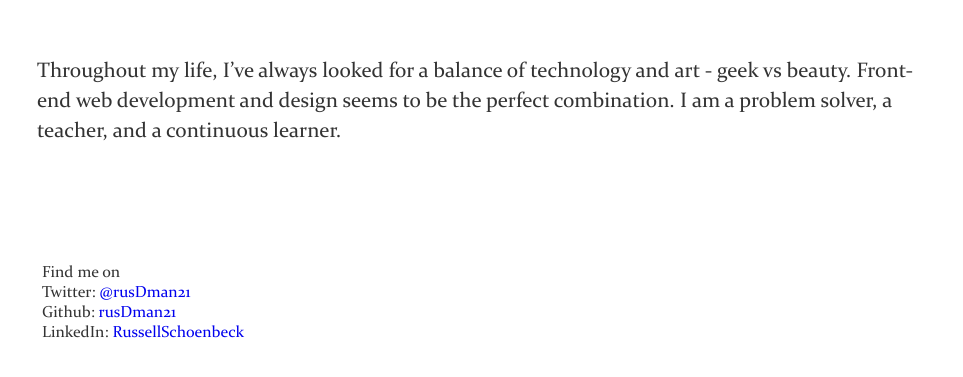
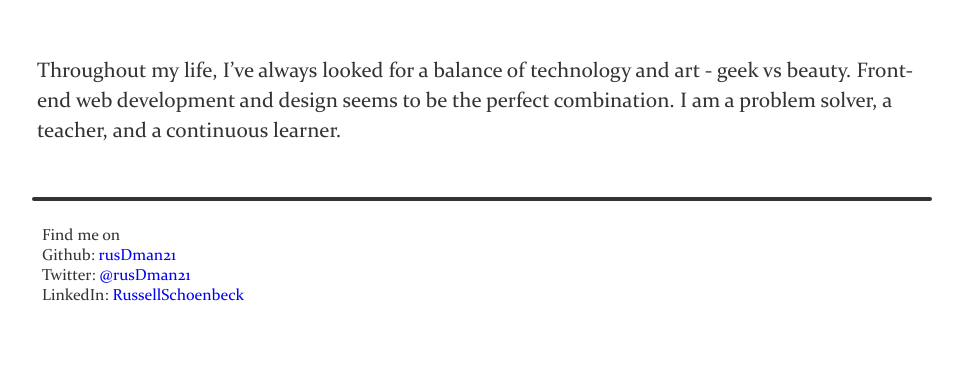
Before and after one commit to rusDman21/RSME, a plain HTML site: page index.html in a window 1280 px wide. Shown: the part 263-640 px from the top of the page, without its empty margins (158-1121 px from the left). Drawn offline with Linux system fonts and the light colour scheme.

Commit message:
adjusted bar with after

```diff
--- a/index.html
+++ b/index.html
@@ -20,10 +20,9 @@
 	  <p>Throughout my life, I’ve always looked for a balance of technology and art - geek vs beauty. Front-end web development and design seems to be the perfect combination. I am a problem solver, a teacher, and a continuous learner.</p>
 	</section>
 	<ul class="social">Find me on
+		<li>Github: <a href="https://github.com/rusDman21" target="_blank">rusDman21</a></li>
 		<li>Twitter: <a href="https://twitter.com/rusDman21" target="_blank">@rusDman21</a></li>
-		<li>Github: <a href="https://github.com/rusDman21" target="_blank">rusDman21</a></li>
 		<li>LinkedIn: <a href="http://www.linkedin.com/in/russellschoenbeck" target="_blank">RussellSchoenbeck</a></li>
-		<li></li>
 	</ul>
 
 
--- a/styles/main.css
+++ b/styles/main.css
@@ -70,19 +70,15 @@ body {
   margin: 0 auto;
 }
 
-.intro {
-  /*background-color: blue;*/
-  padding-bottom: 100px;
+.intro:after {
+  background-color: #333333;
+  border-radius: 4px;
+  content: "";
+  display: block;
+  height: 4px;
+  margin: 50px auto 25px;
+  width: 900px;
 }
-
-.intro:after {
-  background-color: black;
-  height: 50px;
-  width: 900px;
-  /*border-bottom: 5px solid black;*/
-}
-
-
 
 
 /* ==========================================================================
@@ -123,7 +119,6 @@ body {
 
 header {
   margin-top: 60px;
-  /*background-color: yellow;*/
 }
 
 h1, h2 {
@@ -132,7 +127,6 @@ h1, h2 {
 }
 
 h1 {
-  /*background-color: red;*/
   font-size: 88px;
   letter-spacing: 30px;
   line-height: 88px;
@@ -140,14 +134,12 @@ h1 {
 }
 
 h2 {
-  /*background-color: blue;*/
   font-size: 48px;
   letter-spacing: 23px;
   line-height: 48px;
 }
 
 p {
-  /*background-color: pink;*/
   font-size: 21px;
   margin: 60px 35px 0 35px;
   line-height: 30px;
@@ -266,18 +258,18 @@ img {
     border: 0;
 }
 
-.gravatar {
-  border-radius: 8px;
-  float: left;
-  margin: 0 120px 0 60px;
-}
-
 /**
  * Correct overflow displayed oddly in IE 9.
  */
 
 svg:not(:root) {
     overflow: hidden;
+}
+
+.gravatar {
+  border-radius: 8px;
+  float: left;
+  margin: 0 120px 0 60px;
 }
 
 
```
